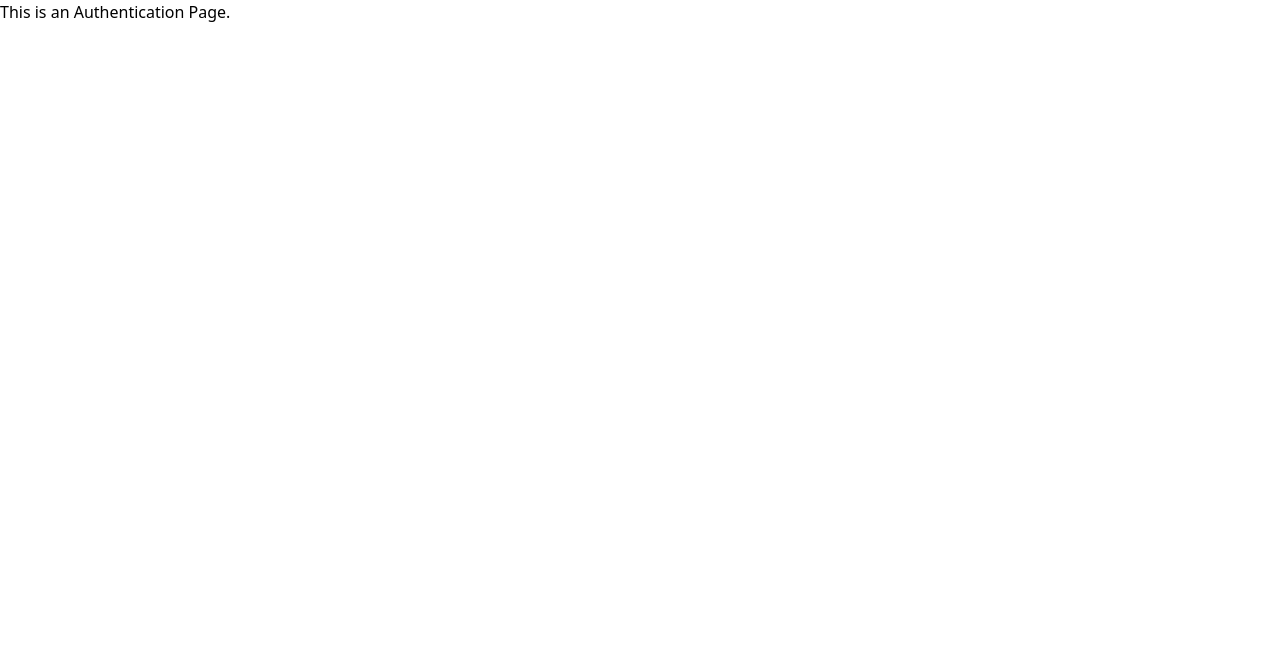
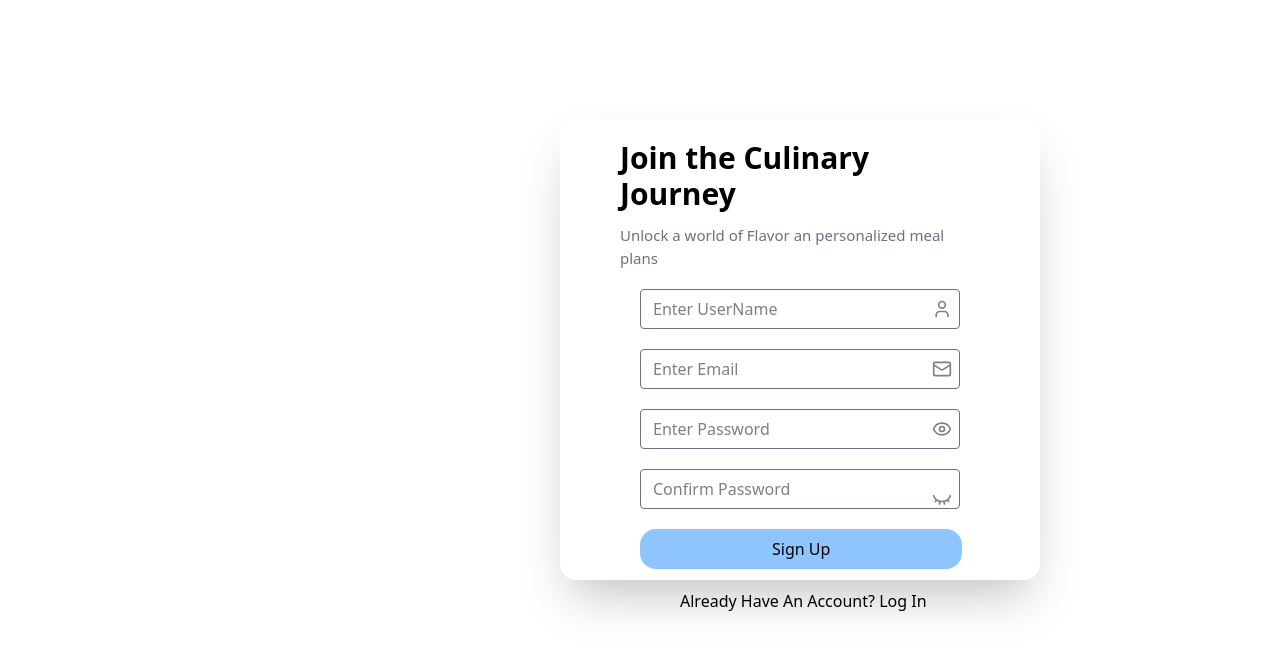
Before and after one commit to IamFJ03/HelloSkillz, a React app in the folder frontend/: page /Auth in a window 1280 px wide. Shown: the top 652 px of the page. Built offline with nearby package versions, Linux system fonts and the light colour scheme; the HTML template or start-up script is replaced by a standard one.

Commit message:
Authentication Page

```diff
--- a/frontend/src/Pages/Authentication.jsx
+++ b/frontend/src/Pages/Authentication.jsx
@@ -1,10 +1,31 @@
 import React from 'react'
-
+import { User, Mail, Eye, EyeClosed } from 'lucide-react'
 export default function Authentication() {
   return (
     <div>
-      <div>
-        <p>This is an Authentication Page.</p>
+      <div className='bg-white shadow-2xl h-115 w-120 ml-140 mt-30 rounded-2xl'>
+        <p className='text-3xl font-semibold px-15 pt-5'>Join the Culinary Journey</p>
+        <p className='text-gray-500 px-15 mt-3 text-[15px]'>Unlock a world of Flavor an personalized meal plans</p>
+        <div className='relative left-20'>
+          <div className=' my-5 flex items-center'>
+        <input type='text' placeholder='Enter UserName' className='border border-gray-500 focus:outline-none focus:border-blue-500 w-80 py-1.75 pl-3 pr-10 rounded'/>
+        <User color='gray' size={20} className='absolute right-42'/>
+        </div>
+        <div className='flex items-center'>
+        <input type='email' placeholder='Enter Email' className='border border-gray-500 focus:outline-none focus:border-blue-500 w-80 py-1.75 px-3 rounded' required/><br />
+        <Mail color='gray' size={20} className='absolute right-42'/>
+</div>
+        <div className='flex items-center'>
+        <input type='password' placeholder='Enter Password' className='border border-gray-500 focus:outline-none focus:border-blue-500 w-80 my-5 py-1.75 px-3 rounded' required/><br />
+        <Eye color='gray' size={20} className='absolute right-42' />
+        </div>
+        <div className='flex items-center'>
+        <input type='password' placeholder='Confirm Password' className='border border-gray-500 focus:outline-none focus:border-blue-500 w-80 mb-5 rounded py-1.75 px-3' required/><br />
+        <EyeClosed color='gray' size={20} className='absolute right-42' />
+        </div>
+        <button className='mb-5 bg-blue-300 px-33 rounded-2xl py-2 cursor-pointer hover:shadow-xl transition-all duration-500 hover:scale-105'>Sign Up</button>
+        <p className='ml-10'>Already Have An Account? <button className='cursor-pointer '>Log In</button></p>
+        </div>
       </div>
     </div>
   )
```
